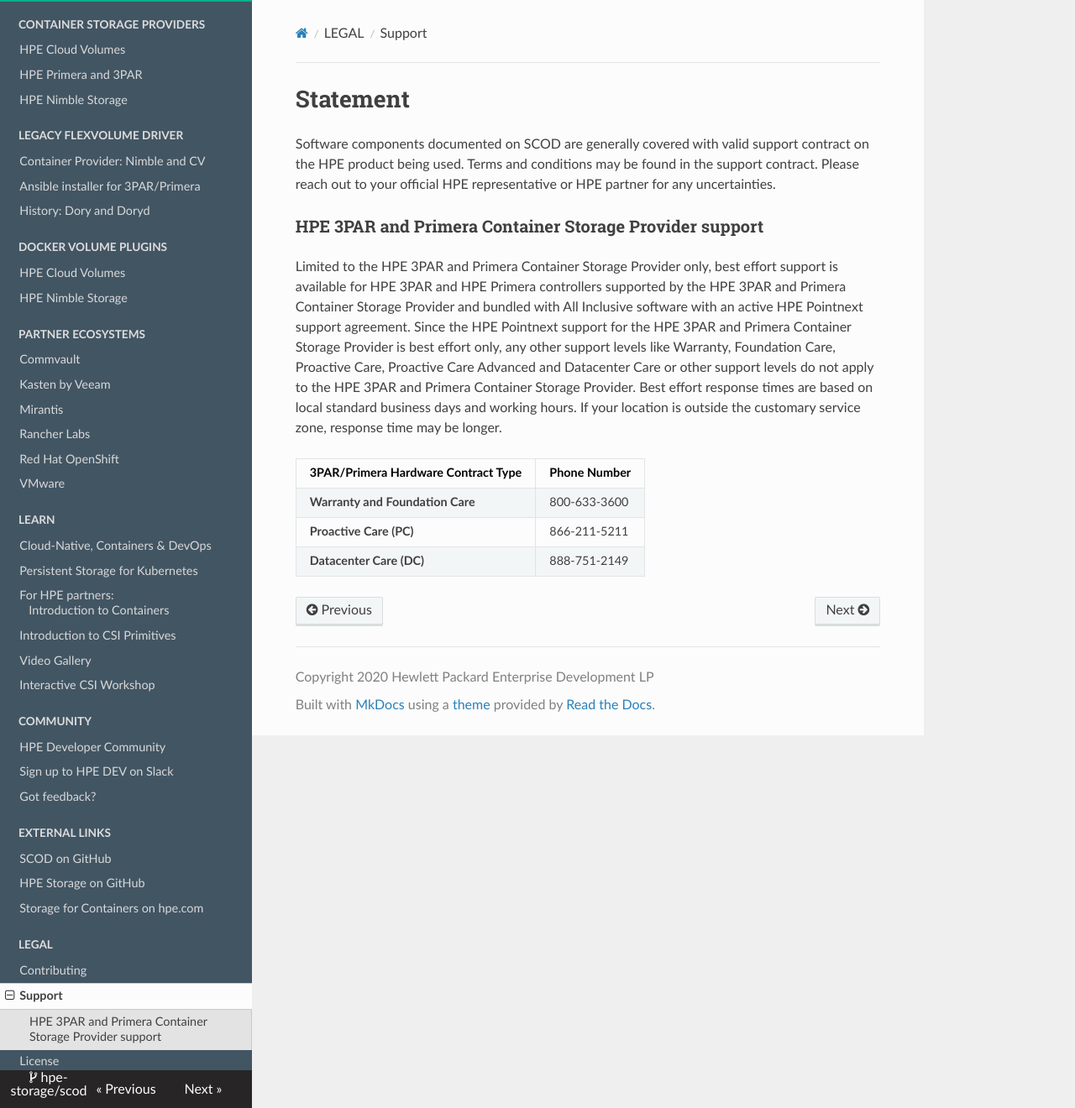
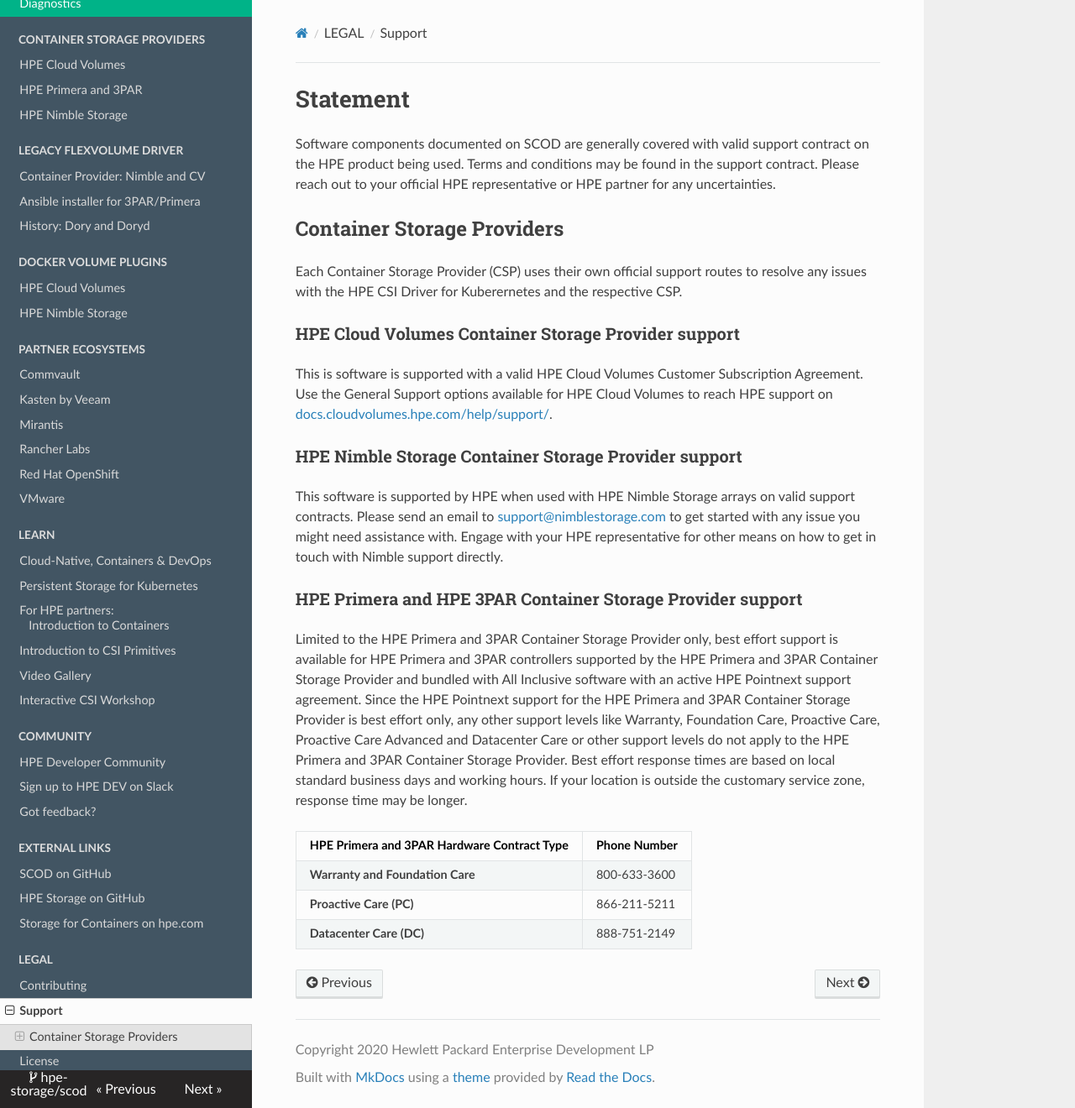
Before and after one commit to hpe-storage/scod, an MkDocs documentation site: the page built from docs/legal/support/index.md, in a window 1280 px wide and 1320 px high. Shown: the whole window at 84% size. Built offline with MkDocs 1.6.1, drawn with Linux system fonts in a browser that asks for light colours; nearby versions of some CDN libraries.

Commit message:
support updates
Signed-off-by: Michael Mattsson <michael.mattsson@hpe.com>

```diff
--- a/docs/legal/support/index.md
+++ b/docs/legal/support/index.md
@@ -1,11 +1,25 @@
 # Statement
+
 Software components documented on SCOD are generally covered with valid support contract on the HPE product being used. Terms and conditions may be found in the support contract. Please reach out to your official HPE representative or HPE partner for any uncertainties.
 
-### HPE 3PAR and Primera Container Storage Provider support
-Limited to the HPE 3PAR and Primera Container Storage Provider only, best effort support is available for HPE 3PAR and HPE Primera controllers supported by the HPE 3PAR and Primera Container Storage Provider and bundled with All Inclusive software with an active HPE Pointnext support agreement. Since the HPE Pointnext support for the HPE 3PAR and Primera Container Storage Provider is best effort only, any other support levels like Warranty, Foundation Care, Proactive Care, Proactive Care Advanced and Datacenter Care or other support levels do not apply to the HPE 3PAR and Primera Container Storage Provider. Best effort response times are based on local standard business days and working hours. If your location is outside the customary service zone, response time may be longer.
+## Container Storage Providers
 
-| 3PAR/Primera Hardware Contract Type   | Phone Number |
-| ------------- | ----------------- |
-| **Warranty and Foundation Care**     | 800-633-3600 |
-| **Proactive Care (PC)**     | 866-211-5211 |
-| **Datacenter Care (DC)**     | 888-751-2149 |
+Each Container Storage Provider (CSP) uses their own official support routes to resolve any issues with the HPE CSI Driver for Kuberernetes and the respective CSP.
+
+### HPE Cloud Volumes Container Storage Provider support
+
+This is software is supported with a valid HPE Cloud Volumes Customer Subscription Agreement. Use the General Support options available for HPE Cloud Volumes to reach HPE support on [docs.cloudvolumes.hpe.com/help/support/](https://docs.cloudvolumes.hpe.com/help/support/).
+
+### HPE Nimble Storage Container Storage Provider support
+
+This software is supported by HPE when used with HPE Nimble Storage arrays on valid support contracts. Please send an email to [support@nimblestorage.com](mailto:support@nimblestorage.com) to get started with any issue you might need assistance with. Engage with your HPE representative for other means on how to get in touch with Nimble support directly.
+
+### HPE Primera and HPE 3PAR Container Storage Provider support
+
+Limited to the HPE Primera and 3PAR Container Storage Provider only, best effort support is available for HPE Primera and 3PAR controllers supported by the HPE Primera and 3PAR Container Storage Provider and bundled with All Inclusive software with an active HPE Pointnext support agreement. Since the HPE Pointnext support for the HPE Primera and 3PAR Container Storage Provider is best effort only, any other support levels like Warranty, Foundation Care, Proactive Care, Proactive Care Advanced and Datacenter Care or other support levels do not apply to the HPE Primera and 3PAR Container Storage Provider. Best effort response times are based on local standard business days and working hours. If your location is outside the customary service zone, response time may be longer.
+
+| HPE Primera and 3PAR Hardware Contract Type | Phone Number |
+| ------------------------------------------- | ------------ |
+| **Warranty and Foundation Care**            | 800-633-3600 |
+| **Proactive Care (PC)**                     | 866-211-5211 |
+| **Datacenter Care (DC)**                    | 888-751-2149 |
```
